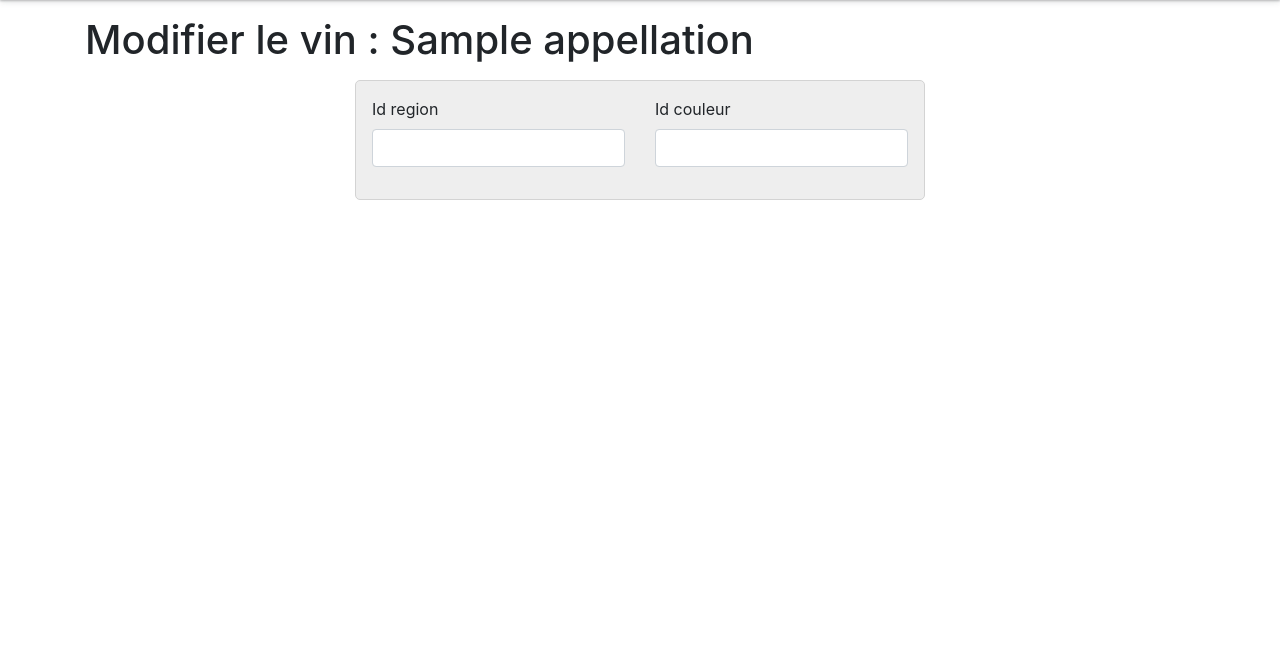
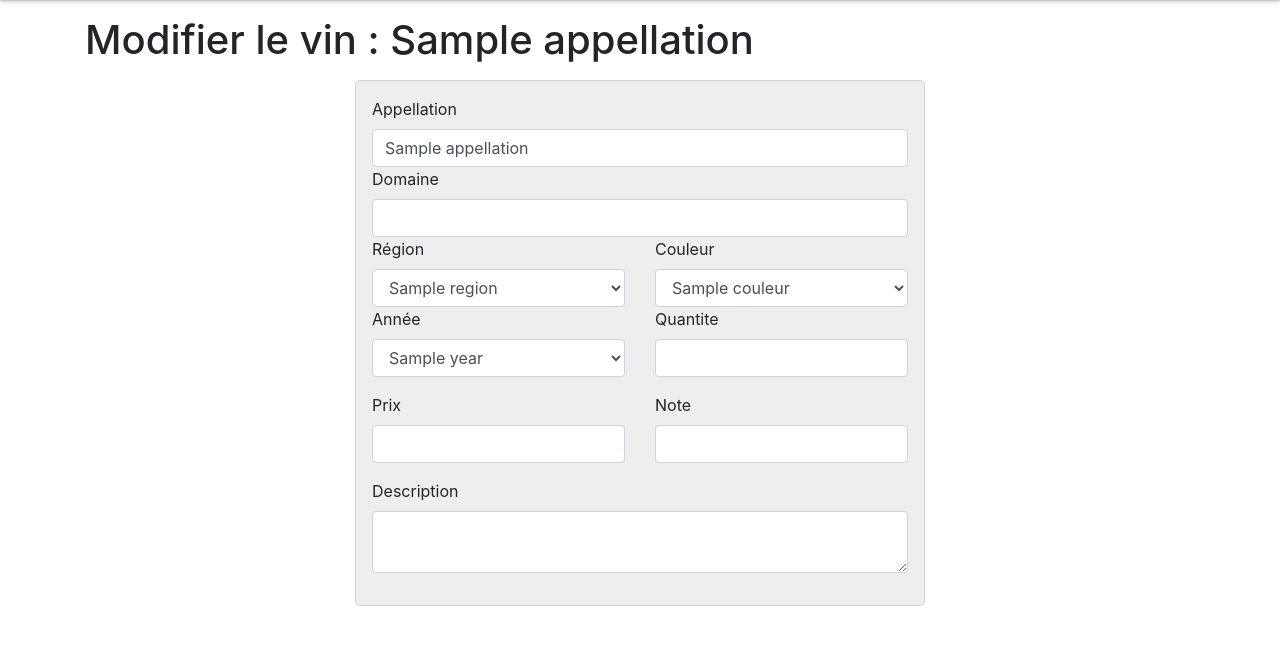
Before and after one commit to dev-perso/php, a Symfony app: template MaCaveAVin/templates/cave/gestionVin/modifier.html.twig in a window 1280 px wide. Shown: the part 86-731 px from the top of the page. Run offline with Twig, Linux system fonts and the light colour scheme; the template is opened without the code that fills it: most values are stand-ins (such as "Sample title", 1, 10 or a date in 2020); form fields are guessed from the names that the template uses; some libraries are stand-ins or nearby versions.

Commit message:
avancement edit

```diff
--- a/MaCaveAVin/templates/cave/gestionVin/modifier.html.twig
+++ b/MaCaveAVin/templates/cave/gestionVin/modifier.html.twig
@@ -10,78 +10,79 @@
         {{ dump(vin) }}
         {{ dump(form) }}
 
-        {{ dump(vin.getEntityCouleur().couleur) }}
-        {{ dump(vin.getEntityDomaine().domaine) }}
-        {{ dump(vin.getEntityRegion().idregion) }}
 
         <h1 class="mt-3 mb-3">Modifier le vin : {{ vin.appellation }}</h1>
         {{ form_start(form) }}
             <div class="row">
                 <div class="offset-lg-3 col-lg-6 p-3" style="border : 1px solid lightgrey; border-radius : 5px; background-color : #eeeeee">
                     <div class="row">
-                        <div class="col-sm-6">
-                            {{ form_row(form.id_region, {value : vin.getEntityRegion().idregion}) }}
-                            {#<option {% if choice is selectedchoice(value) %} selected="selected"{% endif %} ...>#}
-
-                        </div>
-                        <div class="col-sm-6">
-                            {{ form_row(form.id_couleur) }}
-                        </div>
-                    </div>
-                    {#<div class="row">
-                        <div class="col-12">
-                            {{ form_row(form.appellation) }}
-                        </div>
-                        <div class="col-12">
-                            {{ form_row(form.id_domaine) }}
+                        <div class="col-sm-12">
+                            <label for="editAppellation">Appellation</label>
+                            <input type="text" id="editAppellation" class="form-control" required="required" value="{{ vin.appellation }}" />
                         </div>
                     </div>
                     <div class="row">
-                        <div class="col-4">
-                            {{ form_row(form.annee) }}
+                        <div class="col-sm-12">
+                            <label for="editDomain">Domaine</label>
+                            <input type="text" id="editDomain" class="form-control" required="required" value="{{ vin.getEntityDomaine().domaine }}" />
                         </div>
-                        <div class="col-4">
-                            <div class="input-group">
-                                {{ form_label(form.prix) }}
-                                <div class="input-group mb-3">
-                                    {{ form_widget(form.prix, {'class' : 'form-control', 'type' : 'text', 'aria-label' : 'montant en Euros'}) }}
-                                    <div class="input-group-append">
-                                        <span class="input-group-text">€</span>
-                                    </div>
-                                </div>
-                            </div>
+                    </div>
+                    <div class="row">
+                        <div class="col-sm-6">
+                            <label for="regionSelect">Région</label>
+                            <select name="region" id="regionSelect" class="form-control">
+                                {%  for region in regions %}
+                                    {% if region.idregion == vin.getEntityRegion().idregion %}
+                                        <option value="{{ region.idregion }}" selected="selected">{{ region.region }}</option>
+                                    {% else %}
+                                        <option value="{{ region.idregion }}">{{ region.region }}</option>
+                                    {% endif %}
+                                {%  endfor %}
+                            </select>
                         </div>
-                        <div class="col-4">
+                        <div class="col-sm-6">
+                            <label form="colorSelect">Couleur</label>
+                            <select name="couleur" id="colorSelect" class="form-control">
+                                {%  for couleur in couleurs %}
+                                    {% if couleur.idcouleur == vin.getEntityCouleur().idcouleur %}
+                                        <option value="{{ couleur.idcouleur }}" selected="selected">{{ couleur.couleur }}</option>
+                                    {% else %}
+                                        <option value="{{ couleur.idcouleur }}">{{ couleur.couleur }}</option>
+                                    {% endif %}
+                                {%  endfor %}
+                            </select>
+                        </div>
+                    </div>
+                    <div class="row">
+                        <div class="col-sm-6">
+                            <label for="editYear">Année</label>
+                            <select name="year" id="editYear" class="form-control">
+                                {%  for year in years %}
+                                    {% if year == vin.annee %}
+                                        <option value="{{ year }}" selected="selected">{{ year }}</option>
+                                    {% else %}
+                                        <option value="{{ year }}">{{ year }}</option>
+                                    {% endif %}
+                                {%  endfor %}
+                            </select>
+                        </div>
+                        <div class="col-sm-6">
                             {{ form_row(form.quantite) }}
                         </div>
                     </div>
                     <div class="row">
-                        <div class="col-12">
+                        <div class="col-sm-6">
+                            {{ form_row(form.prix) }}
+                        </div>
+                        <div class="col-sm-6">
+                            {{ form_row(form.note) }}
+                        </div>
+                    </div>
+                    <div class="row">
+                        <div class="col-sm-12">
                             {{ form_row(form.description) }}
                         </div>
-                        <div class="col-12">
-                            {{ form_row(form.image) }}
-                        </div>
-                        <div class="col-12">
-                            {{ form_row(form.note) }}
-                        </div>
-                        <div class="col-6">
-                            <a href="{{ path('caveavin') }}" class="btn btn-light">
-                                <i class="fa fa-chevron-left"></i> Retour
-                            </a>
-                        </div>
-                        <div class="col-6 text-right">
-                            <button class="btn btn-light">
-                                <img src="{{ asset('img/modifier.png') }}"
-                                     class="modifier"
-                                     id="{{ 'edit' ~ vin.id }}"
-                                     title="Modifier"
-                                     height="20px"
-                                     width="20px" />
-                                {{ button|default('Modifier') }}
-                            </button>
-                        </div>
-                    </div>#}
+                    </div>
                 </div>
                 {{ form_rest(form) }}
             </div>
```
Also changed, not shown: MaCaveAVin/src/Controller/GererCaveController.php (+13 -2 lines), MaCaveAVin/src/Form/CaveType.php (added, +27 -0 lines).
